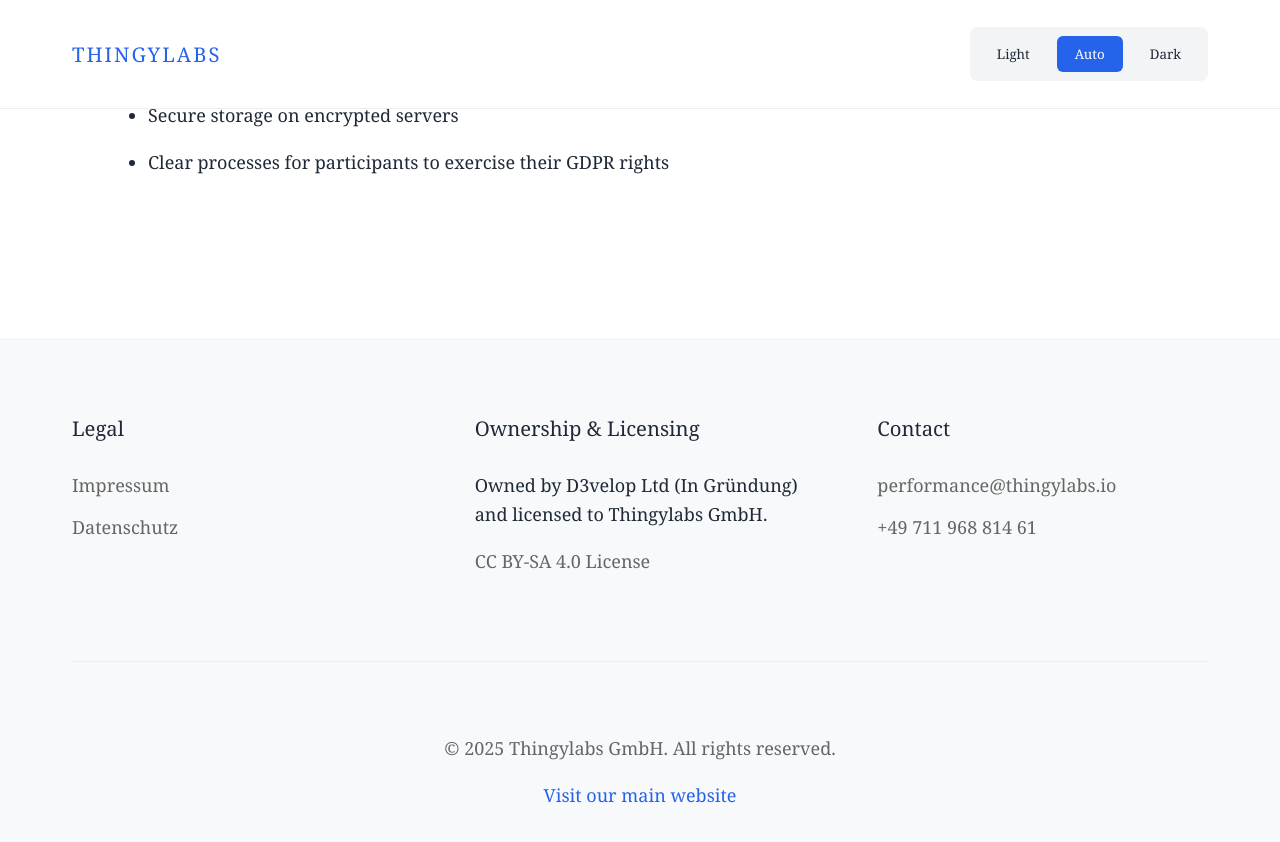
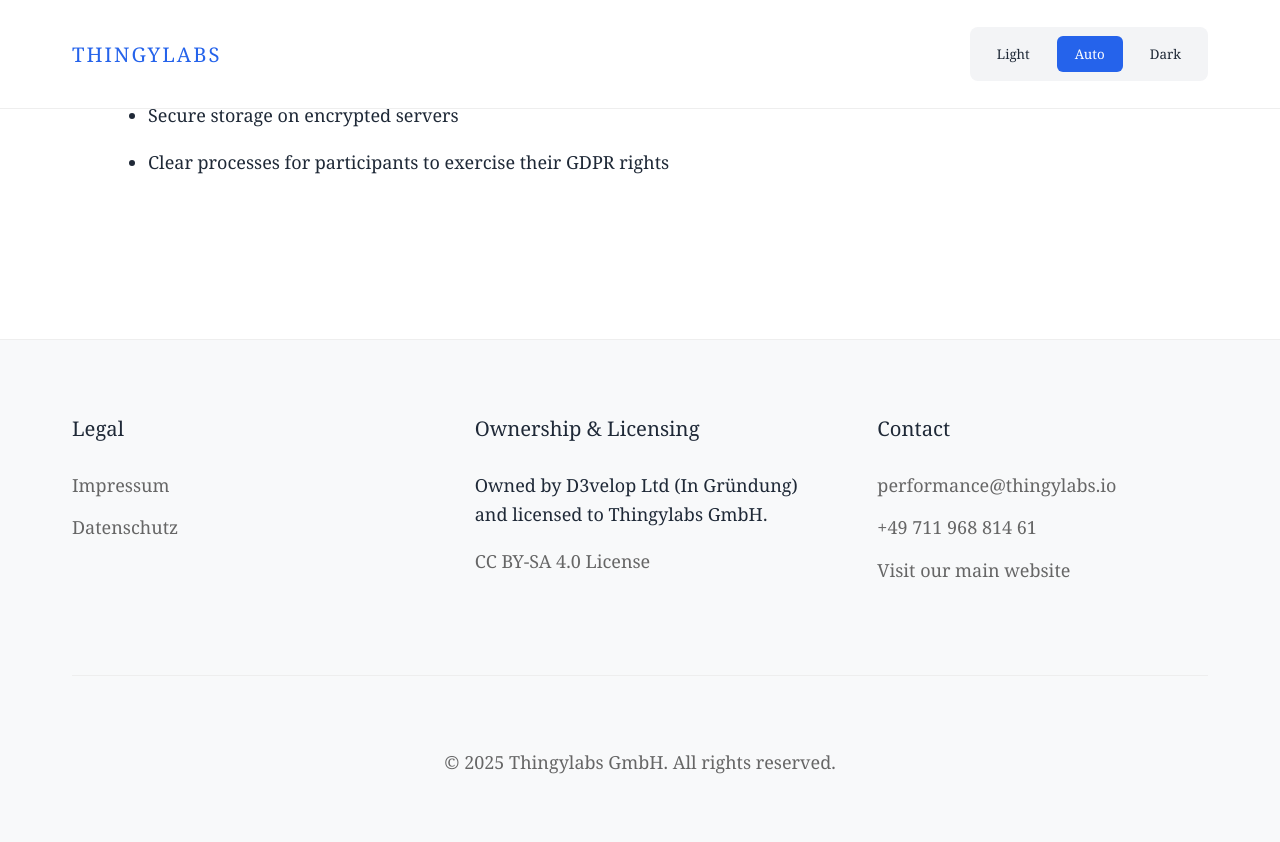
Before and after one commit to thingylabs/performance.thingylabs.io, a Jekyll site: the page built from index.md, in a window 1280 px wide and 900 px high, scrolled down 3342 px. Shown: the top 842 px of the window. Built offline with Jekyll 4.4.1, drawn with Linux system fonts in a browser that asks for light colours; some web fonts are replaced; part of the change alters nothing that is shown.

Commit message:
Refactor www link

```diff
--- a/_layouts/default.html
+++ b/_layouts/default.html
@@ -518,11 +518,11 @@
         <h4>Contact</h4>
         <a href="mailto:performance@thingylabs.io">performance@thingylabs.io</a>
         <a href="tel:+4971196881461">+49 711 968 814 61</a>
+        <p><a href="https://www.thingylabs.io" target="_blank" rel="noopener noreferrer">Visit our main website</a></p>
       </div>
     </div>
     <div class="copyright">
       <p>© 2025 Thingylabs GmbH. All rights reserved.</p>
-      <p><a href="https://www.thingylabs.io" target="_blank" rel="noopener noreferrer">Visit our main website</a></p>
     </div>
   </footer>
 
```
